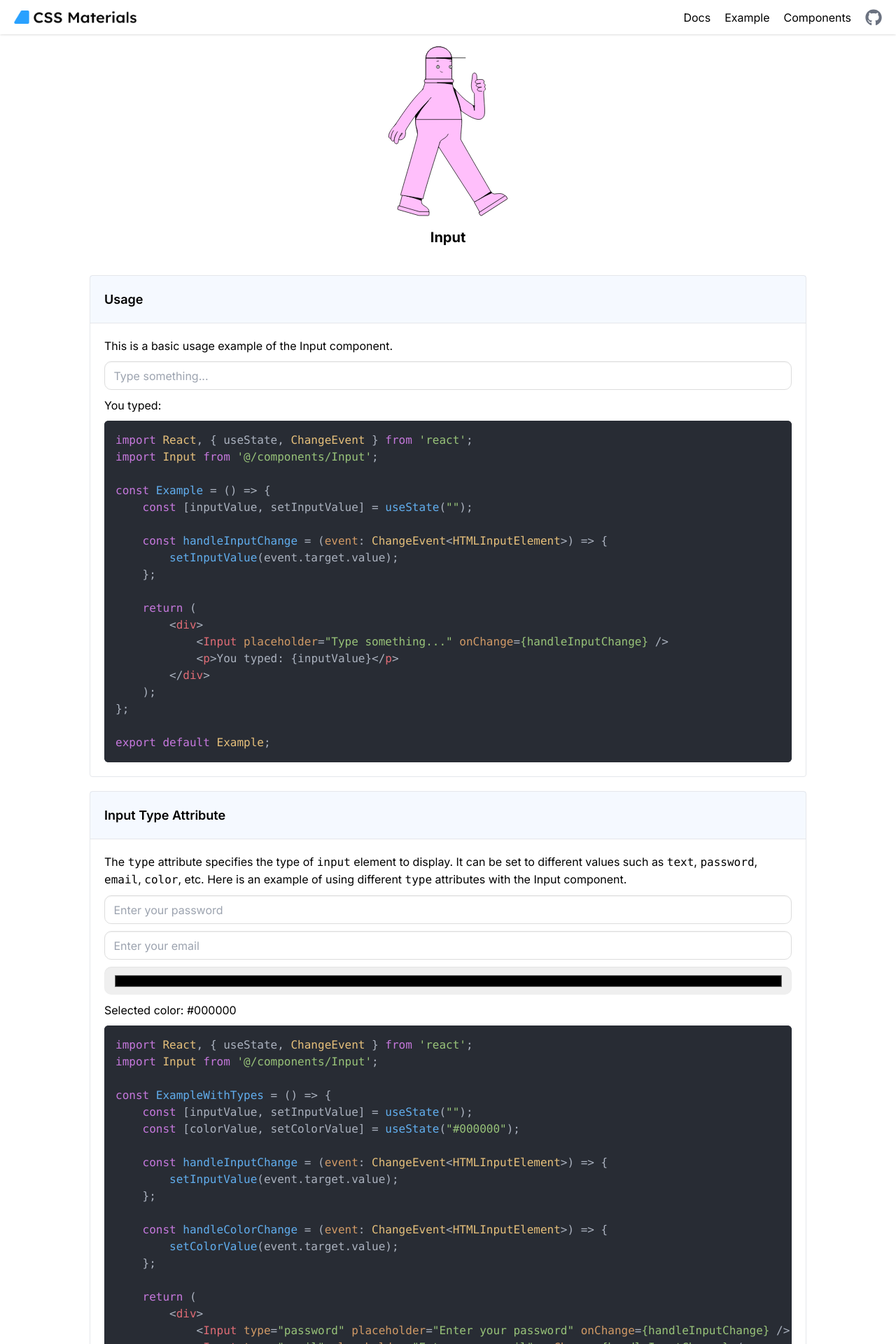
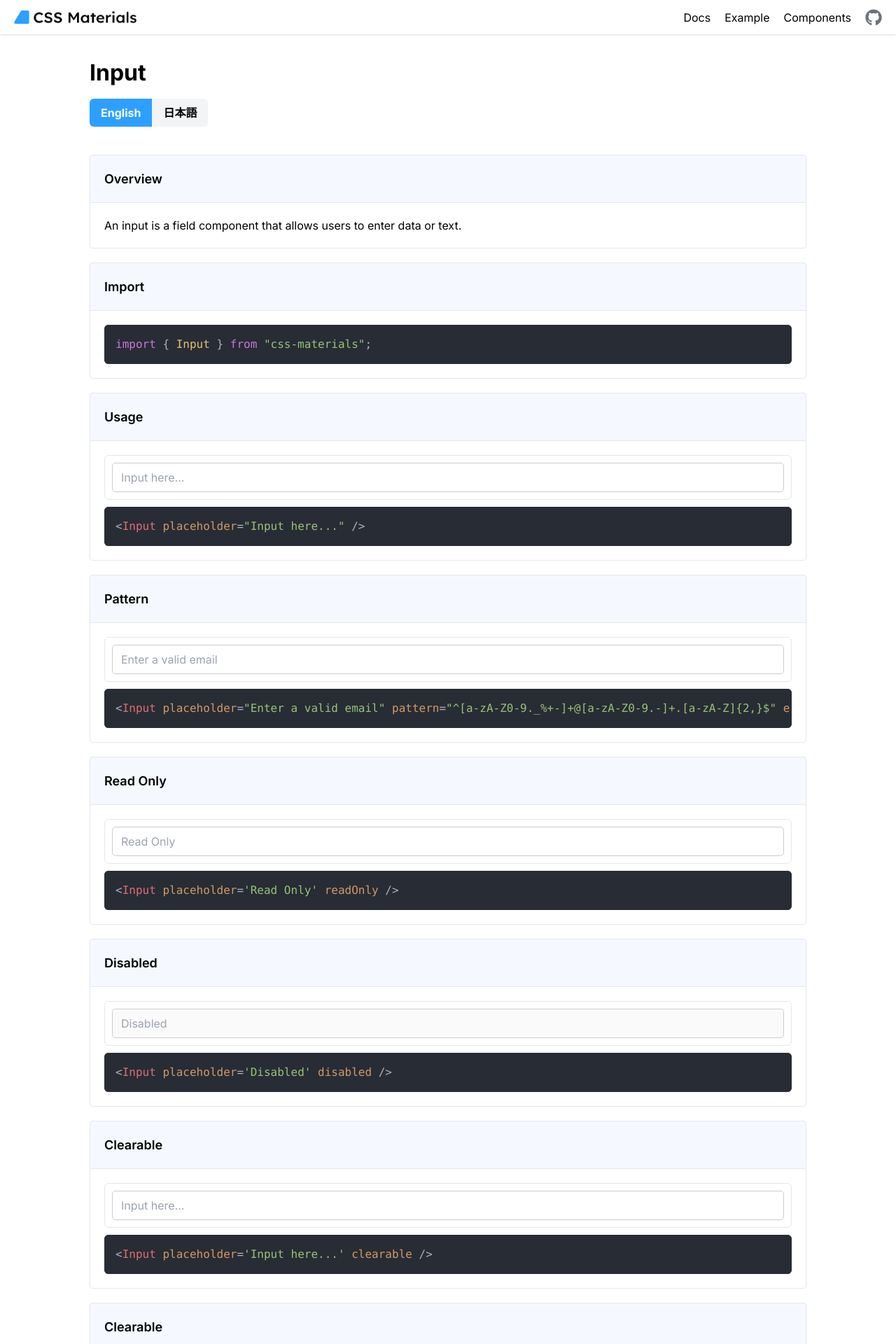
Before and after one commit to a11y99/css-materials, a Next.js app: page /components/input in a window 1280 px wide. Shown: the top 1920 px of the page at 70% size. Built offline with nearby package versions, Linux system fonts and the light colour scheme.

Commit message:
Update Documents

```diff
--- a/src/app/components/input/page.tsx
+++ b/src/app/components/input/page.tsx
@@ -1,98 +1,128 @@
 "use client"
-import React, { useState, ChangeEvent } from 'react';
+import React, { useState } from 'react';
 import Button from '@/components/Button';
 import Header from '@/components/Header';
 import Card from '@/components/Card';
 import Code from '@/components/Code';
+import Body from '@/components/Body';
+import PreviewAreaH from '@/components/PreviewAreaH';
 import Input from '@/components/Input';
+import { FaKey, FaMailBulk } from 'react-icons/fa';
+import PreviewAreaV from '@/components/PreviewAreaV';
 
-const InputComponents = () => {
-    const [inputValue, setInputValue] = useState("");
-    const [colorValue, setColorValue] = useState("#000000");
+const texts = {
+    en: {
+        overview: "Overview",
+        overviewDesc: "An input is a field component that allows users to enter data or text.",
+        import: "Import",
+        usage: "Usage",
+        pattern: "Pattern",
+        readOnly: "Read Only",
+        disabled: "Disabled",
+        clearable: "Clearable",
+        icon: "Icon",
+    },
+    jp: {
+        overview: "概要",
+        overviewDesc: "Inputは、ユーザーがデータやテキストを入力するためのフィールドコンポーネントです。",
+        import: "インポート",
+        usage: "使い方",
+        pattern: "パターン",
+        readOnly: "読み取り専用",
+        disabled: "無効化",
+        clearable: "消去可能",
+        icon: "アイコン",
+    }
+};
 
-    const handleInputChange = (event: ChangeEvent<HTMLInputElement>) => {
-        setInputValue(event.target.value);
-    };
+const Components = () => {
+    const [language, setLanguage] = useState<'en' | 'jp'>('en');
 
-    const handleColorChange = (event: ChangeEvent<HTMLInputElement>) => {
-        setColorValue(event.target.value);
-    };
+    const t = texts[language];
 
     return (
-        <div className="w-[80%] mx-auto">
+        <Body>
             <Header />
-            <div className="mb-10 text-center flex flex-col items-center justify-center">
-                <img src="/chubbs/6.svg" className="w-80" />
-                <h1 className="text-xl font-bold mt-[-50px]">Input</h1>
+            <div className="mt-20 mb-10 flex flex-col">
+                <h1 className="text-[32px] font-bold mb-[12.5px]">Input</h1>
+                <div>
+                    <button
+                        className={`px-4 py-2 font-bold rounded-l-md ${language === 'en' ? 'bg-[#2da0ff] text-white' : 'bg-gray-100'}`}
+                        onClick={() => setLanguage('en')}
+                    >
+                        English
+                    </button>
+                    <button
+                    className={`px-4 py-2 font-bold rounded-r-md ${language === 'jp' ? 'bg-[#2da0ff] text-white' : 'bg-gray-100'}`}
+                        onClick={() => setLanguage('jp')}
+                    >
+                        日本語
+                    </button>
+                </div>
             </div>
             <div className="space-y-5">
-                {/* Usage Section */}
-                <Card title="Usage">
-                    <p>This is a basic usage example of the Input component.</p>
-                    <Input placeholder="Type something..." onChange={handleInputChange} />
-                    <p>You typed: {inputValue}</p>
+                <Card title={t.overview}>
+                    {t.overviewDesc}
+                </Card>
+                <Card title={t.import}>
+                    <Code language='tsx'>{`import { Input } from "css-materials";`}</Code>
+                </Card>
+                <Card title={t.usage}>
+                    <PreviewAreaH>
+                        <Input placeholder='Input here...' />
+                    </PreviewAreaH>
+                    <Code language='html'>{`<Input placeholder="Input here..." />`}</Code>
+                </Card>
+                <Card title={t.pattern}>
+                    <PreviewAreaV>
+                        <Input placeholder="Enter a valid email" pattern="^[a-zA-Z0-9._%+-]+@[a-zA-Z0-9.-]+\.[a-zA-Z]{2,}$" errorMessage="Invalid email address" />
+                    </PreviewAreaV>
+                    <Code language="html">{`<Input placeholder="Enter a valid email" pattern="^[a-zA-Z0-9._%+-]+@[a-zA-Z0-9.-]+\.[a-zA-Z]{2,}$" errorMessage="Invalid email address" />`}</Code>
+                </Card>
+                <Card title={t.readOnly}>
+                    <PreviewAreaV>
+                        <Input placeholder='Read Only' readOnly />
+                    </PreviewAreaV>
+                    <Code language="html">{`<Input placeholder='Read Only' readOnly />`}</Code>
+                </Card>
+                <Card title={t.disabled}>
+                    <PreviewAreaV>
+                        <Input placeholder='Disabled' disabled />
+                    </PreviewAreaV>
+                    <Code language='html'>{`<Input placeholder='Disabled' disabled />`}</Code>
+                </Card>
+                <Card title={t.clearable}>
+                    <PreviewAreaV>
+                        <Input placeholder='Input here...' clearable />
+                    </PreviewAreaV>
+                    <Code language='html'>{`<Input placeholder='Input here...' clearable />`}</Code>
+                </Card>
+                <Card title={t.clearable}>
+                    <PreviewAreaV>
+                        <Input placeholder='Input here...' clearable />
+                    </PreviewAreaV>
+                    <Code language='html'>{`<Input placeholder='Input here...' clearable />`}</Code>
+                </Card>
+                <Card title={t.icon}>
+                    <PreviewAreaV>
+                        <Input placeholder="Email" type="email" icon={<FaMailBulk />} />
+                        <Input placeholder="Password" type="password" icon={<FaKey />} />
+                    </PreviewAreaV>
                     <Code language='tsx'>
-{`import React, { useState, ChangeEvent } from 'react';
-import Input from '@/components/Input';
+{`import { FaMailBulk, FaKey } from "react-icons/fa";
 
-const Example = () => {
-    const [inputValue, setInputValue] = useState("");
-
-    const handleInputChange = (event: ChangeEvent<HTMLInputElement>) => {
-        setInputValue(event.target.value);
-    };
-
+export default function App() {
     return (
-        <div>
-            <Input placeholder="Type something..." onChange={handleInputChange} />
-            <p>You typed: {inputValue}</p>
-        </div>
+        <>
+            <Input placeholder="Email" type="email" icon={<FaMailBulk />} />
+            <Input placeholder="Password" type="password" icon={<FaKey />} />
+        </>
+    )
+}`}</Code>
+                </Card>
+            </div>
+        </Body>
     );
 };
 
-export default Example;`}
-                    </Code>
-                </Card>
-
-                {/* Type Attribute Section */}
-                <Card title="Input Type Attribute">
-                    <p>The <code>type</code> attribute specifies the type of <code>input</code> element to display. It can be set to different values such as <code>text</code>, <code>password</code>, <code>email</code>, <code>color</code>, etc. Here is an example of using different <code>type</code> attributes with the Input component.</p>
-                    <Input type="password" placeholder="Enter your password" onChange={handleInputChange} />
-                    <Input type="email" placeholder="Enter your email" onChange={handleInputChange} />
-                    <Input type="color" onChange={handleColorChange} />
-                    <p>Selected color: {colorValue}</p>
-                    <Code language='typescript'>
-{`import React, { useState, ChangeEvent } from 'react';
-import Input from '@/components/Input';
-
-const ExampleWithTypes = () => {
-    const [inputValue, setInputValue] = useState("");
-    const [colorValue, setColorValue] = useState("#000000");
-
-    const handleInputChange = (event: ChangeEvent<HTMLInputElement>) => {
-        setInputValue(event.target.value);
-    };
-
-    const handleColorChange = (event: ChangeEvent<HTMLInputElement>) => {
-        setColorValue(event.target.value);
-    };
-
-    return (
-        <div>
-            <Input type="password" placeholder="Enter your password" onChange={handleInputChange} />
-            <Input type="email" placeholder="Enter your email" onChange={handleInputChange} />
-            <Input type="color" onChange={handleColorChange} />
-            <p>Selected color: {colorValue}</p>
-        </div>
-    );
-};
-
-export default ExampleWithTypes;`}
-                    </Code>
-                </Card>
-            </div>
-        </div>
-    );
-};
-
-export default InputComponents;
+export default Components;
--- a/src/app/docs/getting-started/page.tsx
+++ b/src/app/docs/getting-started/page.tsx
@@ -9,6 +9,7 @@ import PreviewAreaH from '@/components/PreviewAreaH';
 
 const texts = {
     en: {
+        title: "Getting Started",
         installation: "Installation",
         installationDesc: "With CSS Materials, all installations are completed just by installing css-materials.",
         styling: "Styling",
@@ -17,6 +18,7 @@ const texts = {
         finishedDesc: "Use the components by calling them within your application.",
     },
     jp: {
+        title: "はじめる",
         installation: "インストール",
         installationDesc: "CSS Materialsは、css-materialsをインストールするだけで、すべてのインストールが完了します。",
         styling: "スタイリング",
@@ -35,7 +37,7 @@ const Documents = () => {
         <Body>
             <Header />
             <div className="mt-20 mb-10 flex flex-col">
-                <h1 className="text-[32px] font-bold mb-[12.5px]">Getting Started</h1>
+                <h1 className="text-[32px] font-bold mb-[12.5px]">{t.title}</h1>
                 <div>
                     <button
                         className={`px-4 py-2 font-bold rounded-l-md ${language === 'en' ? 'bg-[#2da0ff] text-white' : 'bg-gray-100'}`}
--- a/src/app/globals.css
+++ b/src/app/globals.css
@@ -178,32 +178,56 @@
   border: 1px solid rgba(245, 158, 11, .075);
 }
 
-/* input */
-.input {
+.input-label {
+  display: block;
+  margin-bottom: 0.5rem;
+  font-weight: bold;
+}
+.input-wrapper .input-icon + .input-element {
+  padding-left: 2.25rem;
+}
+.input-wrapper {
+  position: relative;
+  display: flex;
+  align-items: center;
+}
+.input-icon {
+  position: absolute;
+  left: 0.75rem;
+}
+.input-element {
   width: 100%;
-  padding: 7.5px 12.5px;
-  font-size: 16px;
-  border: 1px solid #ddd;
-  border-radius: 10px;
-  box-shadow: inset 0 1px 1.5px rgba(0, 0, 0, 0.05);
-  transition: border-color 0.25s, box-shadow 0.25s;
+  padding: 0.5rem 0.75rem;
+  border: 1px solid #ccc;
+  border-radius: 5px;
+  outline: none;
+  transition: border-color 0.25s;
 }
-.input:focus {
-  border-color: #80bdff;
-  box-shadow: 0 0 3px rgba(128, 189, 255, 0.5);
+.input-element:focus {
+  border-color: #2da0ff;
+}
+.input-clear-button {
+  position: absolute;
+  right: 0.75rem;
+  background: none;
+  border: none;
+  font-size: 1.25rem;
+  cursor: pointer;
   outline: none;
 }
-
-/* Color input specific styles */
-.input[type="color"] {
-  height: 40px;
-  border: none;
-  cursor: pointer;
-  transition: box-shadow 0.25s;
+.input-clear-button:focus {
+  color: #2da0ff;
 }
-.input[type="color"]:focus {
-  box-shadow: 0 0 5px rgba(128, 189, 255, 0.75);
-  outline: none;
+.input-container.focused .input-element {
+  border-color: #2da0ff;
+}
+.input-container.error .input-element {
+  border-color: #ff0000;
+}
+.input-error-message {
+  color: #ff0000;
+  margin-top: 0.5rem;
+  font-size: 0.875rem;
 }
 
 /* alert_dialog */
--- a/src/components/Input.tsx
+++ b/src/components/Input.tsx
@@ -1,19 +1,101 @@
-import React, { ChangeEvent } from 'react';
+import React, { ChangeEvent, FocusEvent, useState } from 'react';
 
-type InputProps = {
+interface InputProps {
+    label?: string;
     placeholder?: string;
-    type?: string;
-    onChange?: (event: ChangeEvent<HTMLInputElement>) => void;
-};
+    type?: 'text' | 'password' | 'email' | 'number' | 'tel';
+    value?: string;
+    onChange?: (value: string) => void;
+    onFocus?: (event: FocusEvent<HTMLInputElement>) => void;
+    onBlur?: (event: FocusEvent<HTMLInputElement>) => void;
+    required?: boolean;
+    minLength?: number;
+    maxLength?: number;
+    pattern?: string;
+    errorMessage?: string;
+    readOnly?: boolean;
+    disabled?: boolean;
+    icon?: React.ReactNode;
+    clearable?: boolean;
+}
 
-const Input: React.FC<InputProps> = ({ placeholder, type = 'text', onChange }) => {
+const Input: React.FC<InputProps> = ({
+    label,
+    placeholder,
+    type = 'text',
+    value,
+    onChange,
+    onFocus,
+    onBlur,
+    required = false,
+    minLength,
+    maxLength,
+    pattern,
+    errorMessage,
+    readOnly = false,
+    disabled = false,
+    icon,
+    clearable = false,
+}) => {
+    const [inputValue, setInputValue] = useState(value || '');
+    const [isFocused, setIsFocused] = useState(false);
+    const [isError, setIsError] = useState(false);
+
+    const handleChange = (event: ChangeEvent<HTMLInputElement>) => {
+        const newValue = event.target.value;
+        setInputValue(newValue);
+        if (onChange) {
+            onChange(newValue);
+        }
+        if ((required && newValue === '') || (pattern && !new RegExp(pattern).test(newValue)) || (minLength && newValue.length < minLength) || (maxLength && newValue.length > maxLength)) {
+            setIsError(true);
+        } else {
+            setIsError(false);
+        }
+    };
+
+    const handleClear = () => {
+        setInputValue('');
+        if (onChange) {
+            onChange('');
+        }
+        setIsError(false);
+    };
+
     return (
-        <input
-            type={type}
-            placeholder={placeholder}
-            onChange={onChange}
-            className="input"
-        />
+        <div className={`input-container ${isFocused ? 'focused' : ''} ${isError ? 'error' : ''}`}>
+            {label && <label className="input-label">{label}</label>}
+            <div className="input-wrapper">
+                {icon && <span className="input-icon">{icon}</span>}
+                <input
+                    type={type}
+                    value={inputValue}
+                    placeholder={placeholder}
+                    onChange={handleChange}
+                    onFocus={(e) => {
+                        setIsFocused(true);
+                        if (onFocus) onFocus(e);
+                    }}
+                    onBlur={(e) => {
+                        setIsFocused(false);
+                        if (onBlur) onBlur(e);
+                    }}
+                    required={required}
+                    minLength={minLength}
+                    maxLength={maxLength}
+                    pattern={pattern}
+                    readOnly={readOnly}
+                    disabled={disabled}
+                    className="input-element"
+                />
+                {clearable && inputValue && (
+                    <button type="button" className="input-clear-button" onClick={handleClear}>
+                        ×
+                    </button>
+                )}
+            </div>
+            {isError && errorMessage && <span className="input-error-message">{errorMessage}</span>}
+        </div>
     );
 };
 
--- /dev/null
+++ b/src/components/PreviewAreaV.tsx
@@ -0,0 +1,13 @@
+import React, { ReactNode } from "react";
+
+interface PreviewAreaProps {
+    children: ReactNode;
+}
+
+export default function PreviewArea({ children }: PreviewAreaProps) {
+    return (
+        <div className="border p-2.5 rounded-md space-y-2.5 flex flex-col">
+            {children}
+        </div>
+    );
+}
```
Also changed, not shown: src/app/components/page.tsx (+7 -6 lines).
